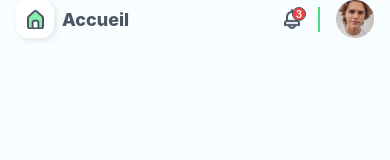
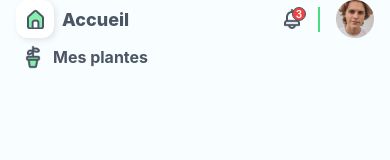
Before and after one commit to MatisGalvin/msprArosaje, a React Native app: screen / in a window 390 px wide. Shown: the top 160 px of the page. Built offline with nearby package versions, Linux system fonts and the light colour scheme.

Commit message:
End of SectionTitle

```diff
--- a/App.js
+++ b/App.js
@@ -4,6 +4,7 @@ import { SafeAreaProvider, SafeAreaView } from "react-native-safe-area-context";
 import { CTACard } from "./src/components/CTACard/CTACard";
 import colors from "./colors";
 import { Header } from "./src/components/Header/Header";
+import { SectionTitle } from "./src/components/SectionTitle/SectionTitle";
 
 export default function App() {
     return (
@@ -20,6 +21,8 @@ export default function App() {
                 <View style={{flex: 6}} >
                     <ScrollView contentContainerStyle={{alignItems: 'center', justifyContent: 'start', flex: 1, gap: 50}}>
 
+                        <SectionTitle image={require('./assets/images/static/plant.png')}>Mes plantes</SectionTitle>
+
                     </ScrollView>
                 </View>
                 <View
--- /dev/null
+++ b/src/components/SectionTitle/SectionTitle.jsx
@@ -0,0 +1,32 @@
+import { Image, StyleSheet, Text, View } from "react-native"
+import colors from "../../../colors";
+
+export const SectionTitle = ({image, children}) => {
+
+    return <View style={styles.body}>
+        <Image source={image} style={styles.image} />
+        <Text style={styles.text}>{children}</Text>
+    </View>
+
+}
+
+const styles = StyleSheet.create({
+    body: {
+        flexDirection: 'row',
+        alignItems: 'center',
+        gap: 8,
+        alignSelf: 'stretch',
+        marginVertical: 7,
+        paddingLeft: 5
+    },
+    image: {
+        width: 24,
+        height: 24,
+        resizeMode: 'contain',
+    },
+    text: {
+        color: colors.gray[600],
+        fontSize: 16,
+        fontWeight: 'bold'
+    }
+});
```
Also changed, not shown: assets/images/static/plant.png (added).
